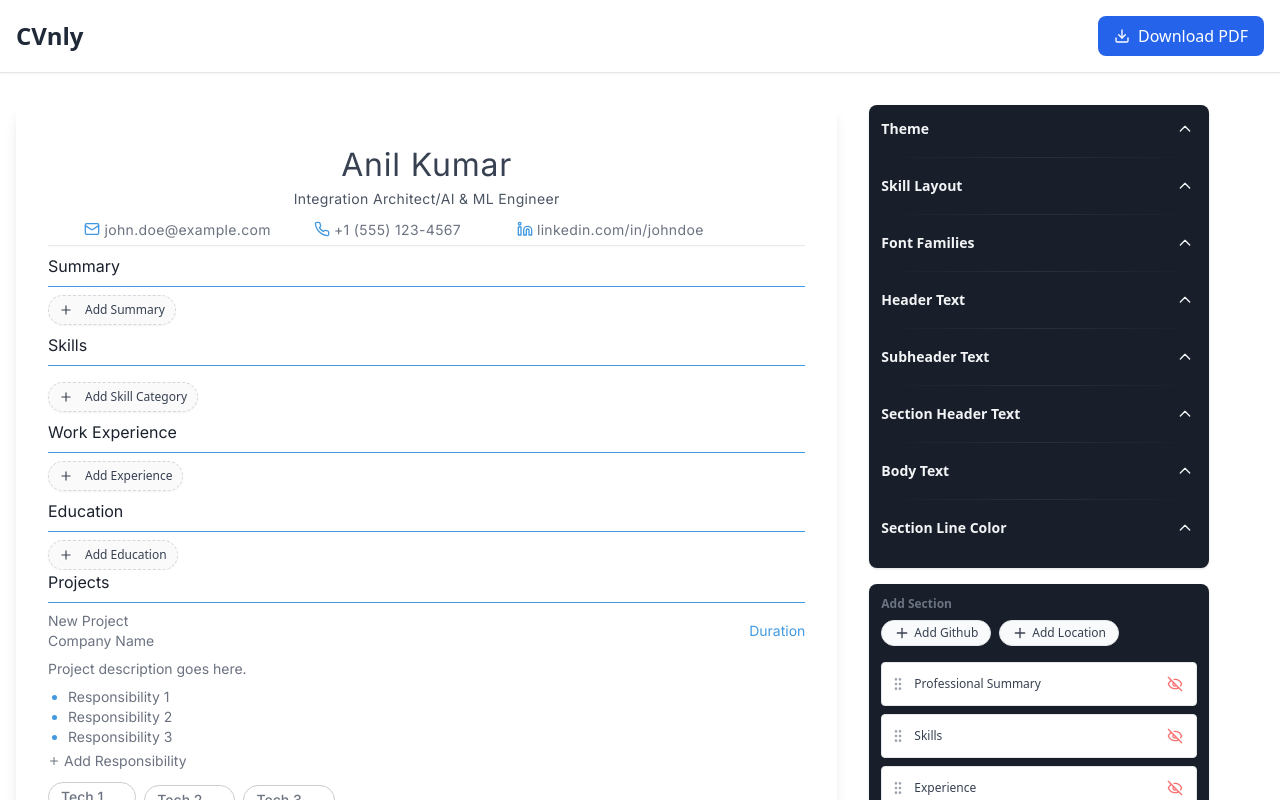
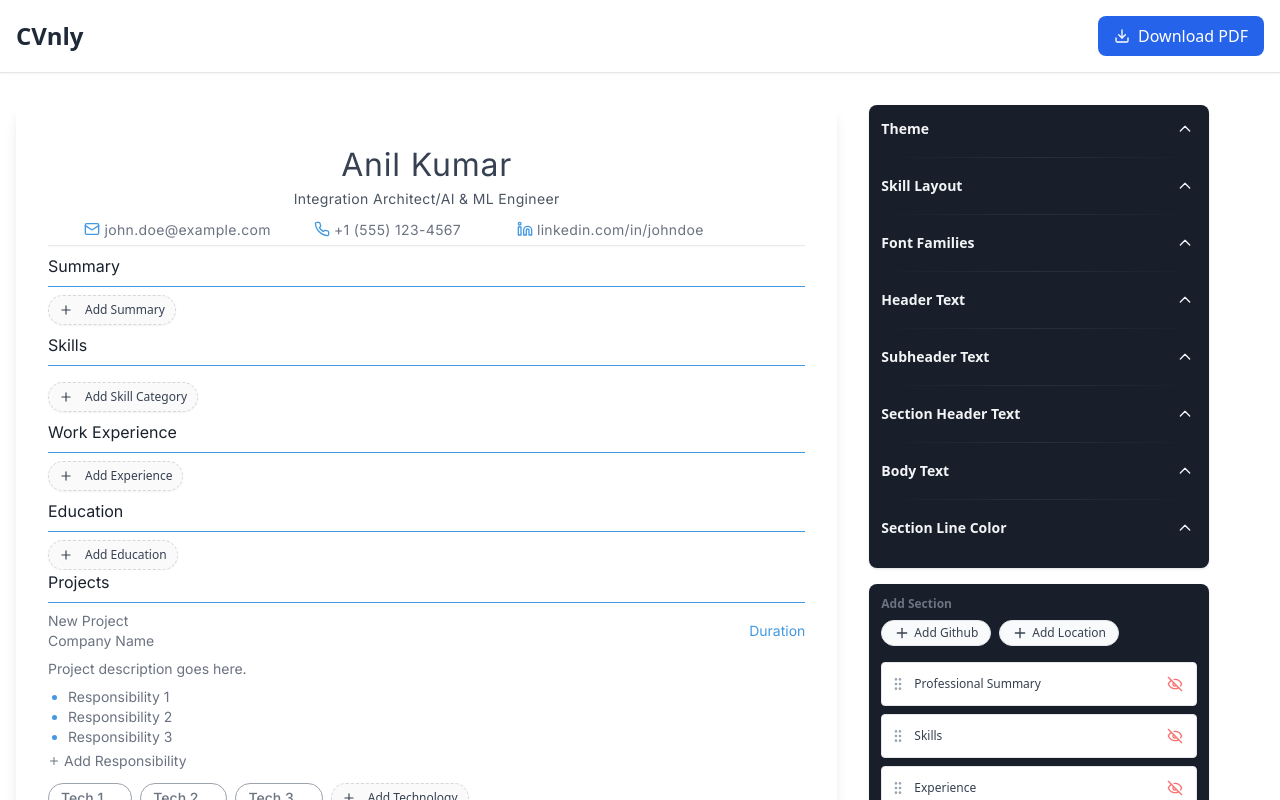
Before and after one commit to anil14349/cvnly, a React (Vite) app: page / in a window 1280 px wide. Both pictures are taken after a click on the button "Add Project". Shown: the top 800 px of the page. Built offline with nearby package versions, Linux system fonts and the light colour scheme; a web font is replaced by a local one.

Commit message:
updated tech

```diff
--- a/src/components/sections/ProjectsSection/ProjectsSection.tsx
+++ b/src/components/sections/ProjectsSection/ProjectsSection.tsx
@@ -167,18 +167,21 @@ const ProjectsSection: React.FC<ProjectsSectionProps> = ({
                 <span>Add Responsibility</span>
               </button>
 
-              <ul className={`${PROJECT_TECHNOLOGIES_CLASS} ${baseTextClasses} flex flex-wrap items-center gap-x-2 gap-y-2 mt-2`}>
+              {/* Technology Chips - Solid Border, FontOptions Applied */}
+              <ul className="flex flex-wrap gap-2 items-center mt-3">
                 {project.technologies?.map((tech, idx) => (
-                  <li key={idx} className={`${PROJECT_TECH_ITEM_CLASS} group/tech`}>
+                  <li key={idx}>
                     <span
-  className="inline-flex items-center px-3 py-1 rounded-full text-xs font-medium border print:bg-transparent print:text-inherit print:border-none"
+                      className="group flex items-center rounded-full border border-gray-400 bg-white text-gray-500 px-3 py-1 font-medium transition hover:border-blue-400 hover:text-blue-600 hover:bg-blue-50 whitespace-nowrap"
                       style={{
-    background: fontOptions.theme === 'dark' ? fontOptions.widgetBgDark || '#181f2a' : fontOptions.widgetBgLight || '#fff',
                         color: fontOptions.bodyColor,
                         fontFamily: fontOptions.bodyFont,
                         fontSize: fontOptions.bodySize,
                         fontWeight: fontOptions.bodyWeight,
-    borderColor: fontOptions.theme === 'dark' ? '#333' : '#ccc',
+                        minHeight: '1.75rem',
+                        lineHeight: 1.3,
+                        boxSizing: 'border-box',
+                        borderStyle: 'solid', // Ensure solid border
                       }}
                     >
                       <FormattedText
@@ -191,33 +194,42 @@ const ProjectsSection: React.FC<ProjectsSectionProps> = ({
                         }}
                         isEditing={true}
                         className={INLINE_BLOCK_CLASS}
+                        style={{
+                          color: fontOptions.bodyColor,
+                          fontFamily: fontOptions.bodyFont,
+                          fontSize: fontOptions.bodySize,
+                          fontWeight: fontOptions.bodyWeight,
+                        }}
                       />
                       <button
                         onClick={() => {
                           const updatedTechnologies = project.technologies.filter((_, i) => i !== idx);
                           updateProject(project.id, { ...project, technologies: updatedTechnologies });
                         }}
-                        className="ml-2 text-gray-400 hover:text-red-500 opacity-0 group-hover:opacity-100 transition-opacity print:hidden"
+                        className="ml-0 opacity-0 group-hover:opacity-100 group-hover:ml-2 text-gray-400 hover:text-red-500 transition p-0 h-auto w-auto"
                         aria-label={`Delete technology: ${tech}`}
+                        tabIndex={-1}
+                        style={{ fontSize: fontOptions.bodySize }}
                       >
-                        <X className="w-3 h-3" aria-hidden="true" />
+                        <X className="w-4 h-4" aria-hidden="true" />
                       </button>
                     </span>
                   </li>
                 ))}
-              </ul>
-
-              <button
+                <li>
+                  <AddSectionButton
                     onClick={() => {
                       const updatedTechnologies = [...(project.technologies || []), ADD_TECHNOLOGY_TEXT];
                       updateProject(project.id, { ...project, technologies: updatedTechnologies });
                     }}
-                className={`flex items-center gap-1 text-xs print:hidden hover:opacity-80 transition-opacity ${baseTextClasses} mb-1`}
-                aria-label="Add technology"
-              >
-                <Plus className="w-3 h-3" aria-hidden="true" />
-                <span>Add Technology</span>
-              </button>
+                    text="Add Technology"
+                    fontOptions={fontOptions}
+                    buttonClassName={ADD_PROJECT_BUTTON_CLASS}
+                    iconClassName={ADD_PROJECT_ICON_CLASS}
+                    textClassName={PROJECT_TEXT_CLASS}
+                  />
+                </li>
+              </ul>
             </div>
           </div>
         ))}
```
Lines whose indentation alone changed are shown as unchanged.
